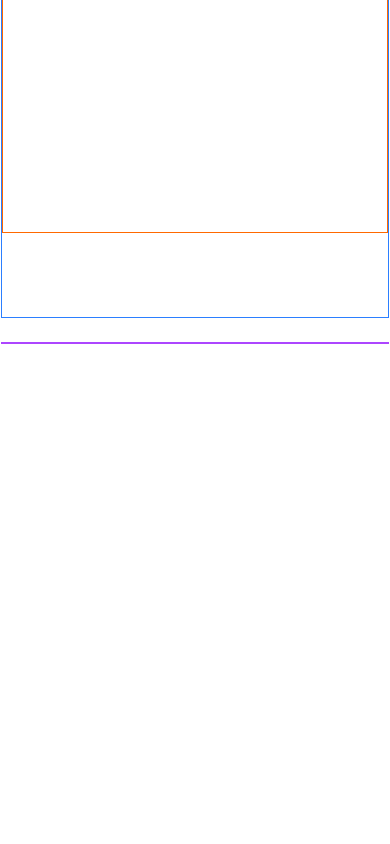
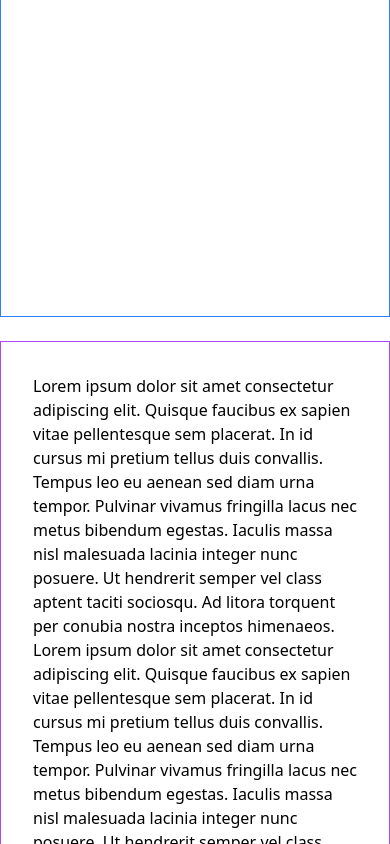
Before and after one commit to weihen9/my-portfolio, a Next.js app: page / in a window 390 px wide. Shown: the part 527-1371 px from the top of the page. Before the commit the page ends 871 px from the top, so only its background shows below. Built offline with nearby package versions, Linux system fonts and the light colour scheme.

Commit message:
task: implement base responsive layout and sticky theme toggle
- created initial site container architecture (mobile & desktop)
- defined content display structure and spacing
- made theme toggle fixed at top-right regardless of scroll

```diff
--- a/src/app/globals.css
+++ b/src/app/globals.css
@@ -111,12 +111,3 @@
   --sidebar-border: oklch(1 0 0 / 10%);
   --sidebar-ring: oklch(0.551 0.027 264.364);
 }
-
-@layer base {
-  * {
-    @apply border-border outline-ring/50;
-  }
-  body {
-    @apply bg-background text-foreground;
-  }
-}
--- a/src/app/page.tsx
+++ b/src/app/page.tsx
@@ -3,16 +3,114 @@ import { ModeToggle } from './components/ModeToggle'
 
 export default function Home() {
   return (
-    <div className="flex flex-col md:flex-row h-screen justify-center ">
-      <div className="flex flex-col md:flex-row md:w-7/10 min-h-screen gap-6 border border-white">
-        <div className="flex flex-col w-full min-h-screen md:min-h-0 border justify-center border-blue-500">
-          <div className="flex flex-col w-full h-8/10 border border-orange-500">
-            <section className="w-full border border-green-500"></section>
-          </div>
+    <div className="flex flex-col md:flex-row md:px-40 gap-6 ">
+      <div className="md:sticky md:top-0 md:w-1/2 h-screen border border-blue-500">
+        <div className="extra-bold ">testing testing 123</div>
+      </div>
+      <div className="flex-1 border border-purple-500">
+        <div className="space-y-32 p-8">
+          <section>
+            Lorem ipsum dolor sit amet consectetur adipiscing elit. Quisque faucibus ex sapien vitae
+            pellentesque sem placerat. In id cursus mi pretium tellus duis convallis. Tempus leo eu
+            aenean sed diam urna tempor. Pulvinar vivamus fringilla lacus nec metus bibendum
+            egestas. Iaculis massa nisl malesuada lacinia integer nunc posuere. Ut hendrerit semper
+            vel class aptent taciti sociosqu. Ad litora torquent per conubia nostra inceptos
+            himenaeos. Lorem ipsum dolor sit amet consectetur adipiscing elit. Quisque faucibus ex
+            sapien vitae pellentesque sem placerat. In id cursus mi pretium tellus duis convallis.
+            Tempus leo eu aenean sed diam urna tempor. Pulvinar vivamus fringilla lacus nec metus
+            bibendum egestas. Iaculis massa nisl malesuada lacinia integer nunc posuere. Ut
+            hendrerit semper vel class aptent taciti sociosqu. Ad litora torquent per conubia nostra
+            inceptos himenaeos. Lorem ipsum dolor sit amet consectetur adipiscing elit. Quisque
+            faucibus ex sapien vitae pellentesque sem placerat. In id cursus mi pretium tellus duis
+            convallis. Tempus leo eu aenean sed diam urna tempor. Pulvinar vivamus fringilla lacus
+            nec metus bibendum egestas. Iaculis massa nisl malesuada lacinia integer nunc posuere.
+            Ut hendrerit semper vel class aptent taciti sociosqu. Ad litora torquent per conubia
+            nostra inceptos himenaeos. Lorem ipsum dolor sit amet consectetur adipiscing elit.
+            Quisque faucibus ex sapien vitae pellentesque sem placerat. In id cursus mi pretium
+            tellus duis convallis. Tempus leo eu aenean sed diam urna tempor. Pulvinar vivamus
+            fringilla lacus nec metus bibendum egestas. Iaculis massa nisl malesuada lacinia integer
+            nunc posuere. Ut hendrerit semper vel class aptent taciti sociosqu. Ad litora torquent
+            per conubia nostra inceptos himenaeos. Lorem ipsum dolor sit amet consectetur adipiscing
+            elit. Quisque faucibus ex sapien vitae pellentesque sem placerat. In id cursus mi
+            pretium tellus duis convallis. Tempus leo eu aenean sed diam urna tempor. Pulvinar
+            vivamus fringilla lacus nec metus bibendum egestas. Iaculis massa nisl malesuada lacinia
+            integer nunc posuere. Ut hendrerit semper vel class aptent taciti sociosqu. Ad litora
+            torquent per conubia nostra inceptos himenaeos. Lorem ipsum dolor sit amet consectetur
+            adipiscing elit. Quisque faucibus ex sapien vitae pellentesque sem placerat. In id
+            cursus mi pretium tellus duis convallis. Tempus leo eu aenean sed diam urna tempor.
+            Pulvinar vivamus fringilla lacus nec metus bibendum egestas. Iaculis massa nisl
+            malesuada lacinia integer nunc posuere. Ut hendrerit semper vel class aptent taciti
+            sociosqu. Ad litora torquent per conubia nostra inceptos himenaeos.
+          </section>
+          <section>
+            Lorem ipsum dolor sit amet consectetur adipiscing elit. Quisque faucibus ex sapien vitae
+            pellentesque sem placerat. In id cursus mi pretium tellus duis convallis. Tempus leo eu
+            aenean sed diam urna tempor. Pulvinar vivamus fringilla lacus nec metus bibendum
+            egestas. Iaculis massa nisl malesuada lacinia integer nunc posuere. Ut hendrerit semper
+            vel class aptent taciti sociosqu. Ad litora torquent per conubia nostra inceptos
+            himenaeos. Lorem ipsum dolor sit amet consectetur adipiscing elit. Quisque faucibus ex
+            sapien vitae pellentesque sem placerat. In id cursus mi pretium tellus duis convallis.
+            Tempus leo eu aenean sed diam urna tempor. Pulvinar vivamus fringilla lacus nec metus
+            bibendum egestas. Iaculis massa nisl malesuada lacinia integer nunc posuere. Ut
+            hendrerit semper vel class aptent taciti sociosqu. Ad litora torquent per conubia nostra
+            inceptos himenaeos. Lorem ipsum dolor sit amet consectetur adipiscing elit. Quisque
+            faucibus ex sapien vitae pellentesque sem placerat. In id cursus mi pretium tellus duis
+            convallis. Tempus leo eu aenean sed diam urna tempor. Pulvinar vivamus fringilla lacus
+            nec metus bibendum egestas. Iaculis massa nisl malesuada lacinia integer nunc posuere.
+            Ut hendrerit semper vel class aptent taciti sociosqu. Ad litora torquent per conubia
+            nostra inceptos himenaeos. Lorem ipsum dolor sit amet consectetur adipiscing elit.
+            Quisque faucibus ex sapien vitae pellentesque sem placerat. In id cursus mi pretium
+            tellus duis convallis. Tempus leo eu aenean sed diam urna tempor. Pulvinar vivamus
+            fringilla lacus nec metus bibendum egestas. Iaculis massa nisl malesuada lacinia integer
+            nunc posuere. Ut hendrerit semper vel class aptent taciti sociosqu. Ad litora torquent
+            per conubia nostra inceptos himenaeos. Lorem ipsum dolor sit amet consectetur adipiscing
+            elit. Quisque faucibus ex sapien vitae pellentesque sem placerat. In id cursus mi
+            pretium tellus duis convallis. Tempus leo eu aenean sed diam urna tempor. Pulvinar
+            vivamus fringilla lacus nec metus bibendum egestas. Iaculis massa nisl malesuada lacinia
+            integer nunc posuere. Ut hendrerit semper vel class aptent taciti sociosqu. Ad litora
+            torquent per conubia nostra inceptos himenaeos. Lorem ipsum dolor sit amet consectetur
+            adipiscing elit. Quisque faucibus ex sapien vitae pellentesque sem placerat. In id
+            cursus mi pretium tellus duis convallis. Tempus leo eu aenean sed diam urna tempor.
+            Pulvinar vivamus fringilla lacus nec metus bibendum egestas. Iaculis massa nisl
+            malesuada lacinia integer nunc posuere. Ut hendrerit semper vel class aptent taciti
+            sociosqu. Ad litora torquent per conubia nostra inceptos himenaeos.
+          </section>
+          <section>
+            Lorem ipsum dolor sit amet consectetur adipiscing elit. Quisque faucibus ex sapien vitae
+            pellentesque sem placerat. In id cursus mi pretium tellus duis convallis. Tempus leo eu
+            aenean sed diam urna tempor. Pulvinar vivamus fringilla lacus nec metus bibendum
+            egestas. Iaculis massa nisl malesuada lacinia integer nunc posuere. Ut hendrerit semper
+            vel class aptent taciti sociosqu. Ad litora torquent per conubia nostra inceptos
+            himenaeos. Lorem ipsum dolor sit amet consectetur adipiscing elit. Quisque faucibus ex
+            sapien vitae pellentesque sem placerat. In id cursus mi pretium tellus duis convallis.
+            Tempus leo eu aenean sed diam urna tempor. Pulvinar vivamus fringilla lacus nec metus
+            bibendum egestas. Iaculis massa nisl malesuada lacinia integer nunc posuere. Ut
+            hendrerit semper vel class aptent taciti sociosqu. Ad litora torquent per conubia nostra
+            inceptos himenaeos. Lorem ipsum dolor sit amet consectetur adipiscing elit. Quisque
+            faucibus ex sapien vitae pellentesque sem placerat. In id cursus mi pretium tellus duis
+            convallis. Tempus leo eu aenean sed diam urna tempor. Pulvinar vivamus fringilla lacus
+            nec metus bibendum egestas. Iaculis massa nisl malesuada lacinia integer nunc posuere.
+            Ut hendrerit semper vel class aptent taciti sociosqu. Ad litora torquent per conubia
+            nostra inceptos himenaeos. Lorem ipsum dolor sit amet consectetur adipiscing elit.
+            Quisque faucibus ex sapien vitae pellentesque sem placerat. In id cursus mi pretium
+            tellus duis convallis. Tempus leo eu aenean sed diam urna tempor. Pulvinar vivamus
+            fringilla lacus nec metus bibendum egestas. Iaculis massa nisl malesuada lacinia integer
+            nunc posuere. Ut hendrerit semper vel class aptent taciti sociosqu. Ad litora torquent
+            per conubia nostra inceptos himenaeos. Lorem ipsum dolor sit amet consectetur adipiscing
+            elit. Quisque faucibus ex sapien vitae pellentesque sem placerat. In id cursus mi
+            pretium tellus duis convallis. Tempus leo eu aenean sed diam urna tempor. Pulvinar
+            vivamus fringilla lacus nec metus bibendum egestas. Iaculis massa nisl malesuada lacinia
+            integer nunc posuere. Ut hendrerit semper vel class aptent taciti sociosqu. Ad litora
+            torquent per conubia nostra inceptos himenaeos. Lorem ipsum dolor sit amet consectetur
+            adipiscing elit. Quisque faucibus ex sapien vitae pellentesque sem placerat. In id
+            cursus mi pretium tellus duis convallis. Tempus leo eu aenean sed diam urna tempor.
+            Pulvinar vivamus fringilla lacus nec metus bibendum egestas. Iaculis massa nisl
+            malesuada lacinia integer nunc posuere. Ut hendrerit semper vel class aptent taciti
+            sociosqu. Ad litora torquent per conubia nostra inceptos himenaeos.
+          </section>
         </div>
-        <div className="w-full border border-purple-500"></div>
       </div>
-      <div className="absolute top-5 right-5 hidden md:block">
+      <div className="fixed top-5 right-5 hidden md:block">
         <ModeToggle />
       </div>
     </div>
```
